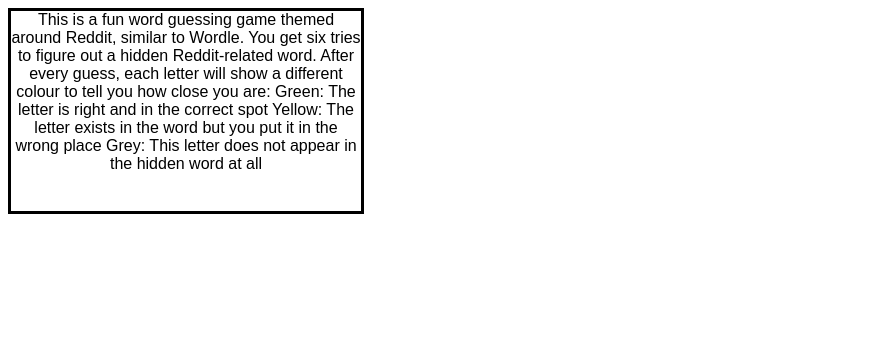
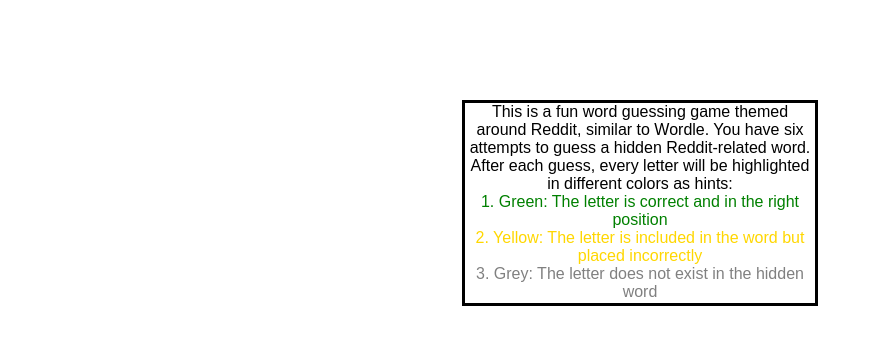
Before and after one commit to shichong8634/Guess-the-reddit-word-competition-event----Yunlong_Wang, a website: page src/help_content.html in a window 1280 px wide. Shown: the whole page, without its empty margins (0-873 px from the left). Drawn offline with Linux system fonts and the light colour scheme.

Commit message:
Designing 3 help htmls.
----Yunlong Wang(Computing major(Year 2) in Griffith College Dublin)
----Updated in 22:47 21/6/2026

```diff
--- a/src/help_content.html
+++ b/src/help_content.html
@@ -10,10 +10,13 @@
 <body>
 
 <div class="help_content">
-    This is a fun word guessing game themed around Reddit, similar to Wordle. You get six tries to figure out a hidden Reddit-related word. After every guess, each letter will show a different colour to tell you how close you are:
-    Green: The letter is right and in the correct spot
-    Yellow: The letter exists in the word but you put it in the wrong place
-    Grey: This letter does not appear in the hidden word at all
+    This is a fun word guessing game themed around Reddit, similar to Wordle.
+    You have six attempts to guess a hidden Reddit-related word.
+
+    After each guess, every letter will be highlighted in different colors as hints:
+    <span style="color:green;"> <br>1. Green: The letter is correct and in the right position </span>
+    <span style="color:gold;"> <br>2. Yellow: The letter is included in the word but placed incorrectly </span>
+    <span style="color:grey;"> <br>3. Grey: The letter does not exist in the hidden word </span>
 </div>
 
 </body>
--- a/src/style.css
+++ b/src/style.css
@@ -27,8 +27,22 @@
 }
 
 .help_content{
+    margin: 0 auto;
+    margin-top: 100px;
     width:350px;
     height:200px;
     border-style: solid;
     border-color: black;
 }
+
+.br1{
+    color:green;
+}
+
+.br2{
+    color:yellow;
+}
+
+.br3{
+    color:grey;
+}
```
